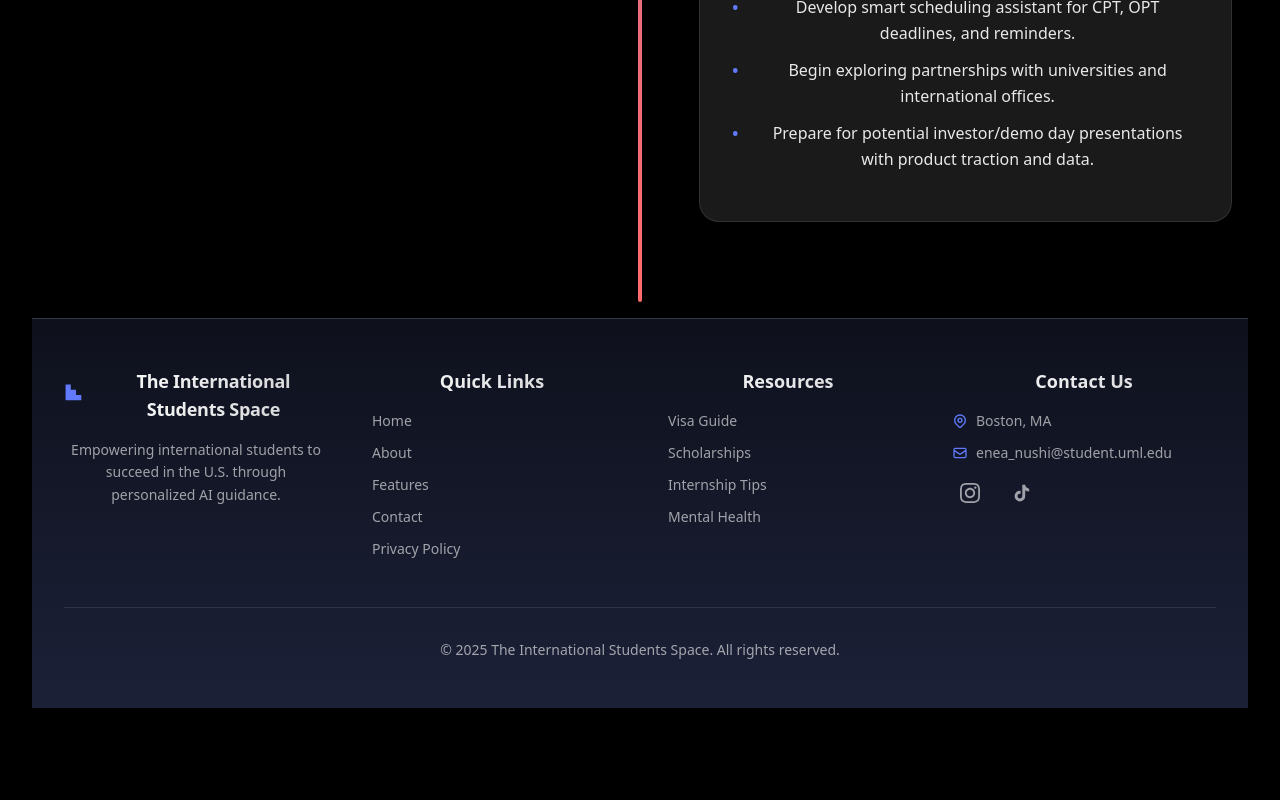
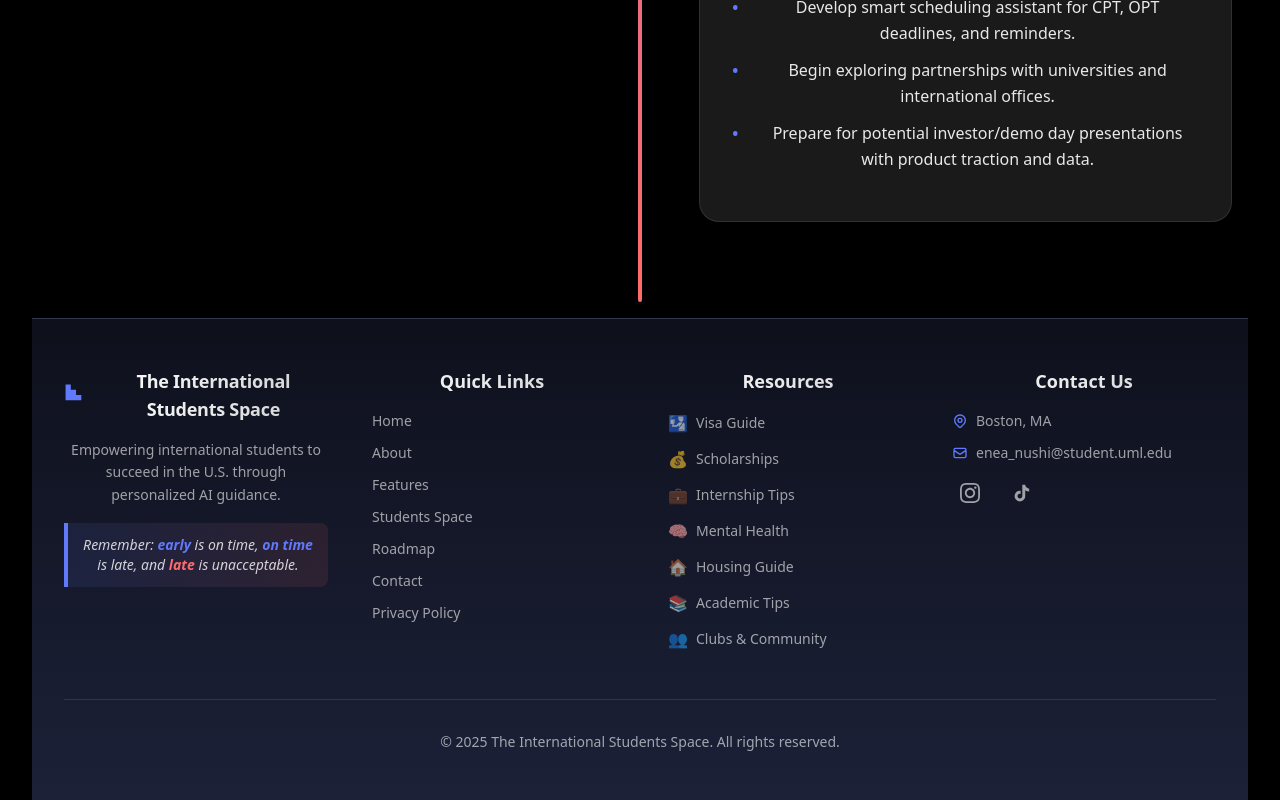
Before and after one commit to eneanushi/international-students-space, a React (Vite) app: page /roadmap in a window 1280 px wide. Shown: the part 2270-3070 px from the top of the page. Before the commit the page ends 2978 px from the top, so only its background shows below. Built offline with nearby package versions, Linux system fonts and the light colour scheme.

Commit message:
buttons upgrade

```diff
--- a/src/components/Footer.tsx
+++ b/src/components/Footer.tsx
@@ -20,32 +20,40 @@ const Footer = () => {
             <p className="text-white/60 text-sm leading-relaxed">
               Empowering international students to succeed in the U.S. through personalized AI guidance.
             </p>
+
+            {/* Motto Section */}
+            <div className="bg-gradient-to-r from-[#607afb]/10 to-[#ff6b6b]/10 border-l-4 border-[#607afb] p-3 rounded-r-lg">
+              <p className="text-white/80 text-sm italic">
+                Remember: <span className="font-bold text-[#607afb]">early</span> is on time,{' '}
+                <span className="font-bold text-[#607afb]">on time</span> is late, and{' '}
+                <span className="font-bold text-[#ff6b6b]">late</span> is unacceptable.
+              </p>
+            </div>
           </div>
 
           {/* Quick Links */}
           <div>
             <h3 className="text-lg font-semibold mb-4 bg-gradient-to-r from-white to-white/80 bg-clip-text text-transparent">Quick Links</h3>
             <ul className="space-y-3">
-              {['Home', 'About', 'Features', 'Contact'].map((item) => (
-                <li key={item}>
+              {[
+                { name: 'Home', path: '/' },
+                { name: 'About', path: '/about' },
+                { name: 'Features', path: '/features' },
+                { name: 'Students Space', path: '/space' },
+                { name: 'Roadmap', path: '/roadmap' },
+                { name: 'Contact', path: '/contact' },
+                { name: 'Privacy Policy', path: '/privacy' }
+              ].map((item) => (
+                <li key={item.name}>
                   <Link
-                    to={item === 'Home' ? '/' : `/${item.toLowerCase()}`}
+                    to={item.path}
                     className="text-white/60 hover:text-[#607afb] transition-colors text-sm flex items-center gap-2 group"
                   >
                     <span className="w-1 h-1 rounded-full bg-[#607afb] opacity-0 group-hover:opacity-100 transition-opacity"></span>
-                    {item}
+                    {item.name}
                   </Link>
                 </li>
               ))}
-              <li>
-                <Link
-                  to="/privacy"
-                  className="text-white/60 hover:text-[#607afb] transition-colors text-sm flex items-center gap-2 group"
-                >
-                  <span className="w-1 h-1 rounded-full bg-[#607afb] opacity-0 group-hover:opacity-100 transition-opacity"></span>
-                  Privacy Policy
-                </Link>
-              </li>
             </ul>
           </div>
 
@@ -53,14 +61,23 @@ const Footer = () => {
           <div>
             <h3 className="text-lg font-semibold mb-4 bg-gradient-to-r from-white to-white/80 bg-clip-text text-transparent">Resources</h3>
             <ul className="space-y-3">
-              {['Visa Guide', 'Scholarships', 'Internship Tips', 'Mental Health'].map((item) => (
-                <li key={item}>
+              {[
+                { name: 'Visa Guide', icon: '🛂' },
+                { name: 'Scholarships', icon: '💰' },
+                { name: 'Internship Tips', icon: '💼' },
+                { name: 'Mental Health', icon: '🧠' },
+                { name: 'Housing Guide', icon: '🏠' },
+                { name: 'Academic Tips', icon: '📚' },
+                { name: 'Clubs & Community', icon: '👥' }
+              ].map((item) => (
+                <li key={item.name}>
                   <Link
                     to="/space"
                     className="text-white/60 hover:text-[#607afb] transition-colors text-sm flex items-center gap-2 group"
                   >
                     <span className="w-1 h-1 rounded-full bg-[#607afb] opacity-0 group-hover:opacity-100 transition-opacity"></span>
-                    {item}
+                    <span className="text-base">{item.icon}</span>
+                    {item.name}
                   </Link>
                 </li>
               ))}
--- a/src/components/Hero.tsx
+++ b/src/components/Hero.tsx
@@ -14,20 +14,29 @@ const Hero = () => {
                 Navigating college life in a new country can be challenging. We're here to help you every step of the way.
               </p>
             </div>
-            <div className="flex flex-col sm:flex-row gap-3">
-              <a
-                href="https://docs.google.com/forms/d/e/1FAIpQLSf-wjxSr_W28XG-Y9XRfsqyTvxv7vSemHjHkK6SJ7B492JQrA/viewform?usp=header"
-                target="_blank"
-                rel="noopener noreferrer"
-                className="flex items-center justify-center rounded-xl bg-[#607afb] px-6 h-10 text-sm font-bold text-white hover:bg-[#4a5fd9] transition-colors"
-              >
-                Take Survey
-              </a>
+                        <div className="flex flex-col sm:flex-row gap-3">
+              <div className="relative group">
+                <button
+                  className="flex items-center justify-center rounded-xl bg-[#607afb] px-4 sm:px-6 h-10 text-xs sm:text-sm font-bold text-white hover:bg-[#4a5fd9] transition-colors cursor-pointer w-full sm:w-auto"
+                >
+                  <span className="hidden sm:inline">Learn About AgentX Navigator Mobile Application</span>
+                  <span className="sm:hidden">AgentX Mobile App</span>
+                </button>
+                <div className="absolute top-full left-1/2 transform -translate-x-1/2 mt-2 opacity-0 group-hover:opacity-100 transition-opacity z-10">
+                  <div className="flex items-center gap-1 bg-[#607afb]/10 px-2 py-1 rounded-full">
+                    <svg className="w-3 h-3 text-[#607afb]" fill="none" viewBox="0 0 24 24" stroke="currentColor">
+                      <path strokeLinecap="round" strokeLinejoin="round" strokeWidth={2} d="M12 15v2m-6 4h12a2 2 0 002-2v-6a2 2 0 00-2-2H6a2 2 0 00-2 2v6a2 2 0 002 2zm10-10V7a4 4 0 00-8 0v4h8z" />
+                    </svg>
+                    <span className="text-xs text-[#607afb]">Coming Soon</span>
+                  </div>
+                </div>
+              </div>
               <Link
                 to="/space"
-                className="flex items-center justify-center rounded-xl border border-white/20 px-6 h-10 text-sm font-bold text-white hover:bg-white/10 transition-colors"
+                className="flex items-center justify-center rounded-xl border border-white/20 px-4 sm:px-6 h-10 text-xs sm:text-sm font-bold text-white hover:bg-white/10 transition-colors w-full sm:w-auto"
               >
-                Visit International Student Space
+                <span className="hidden sm:inline">Visit International Student Space</span>
+                <span className="sm:hidden">Students Space</span>
               </Link>
             </div>
           </div>
```
